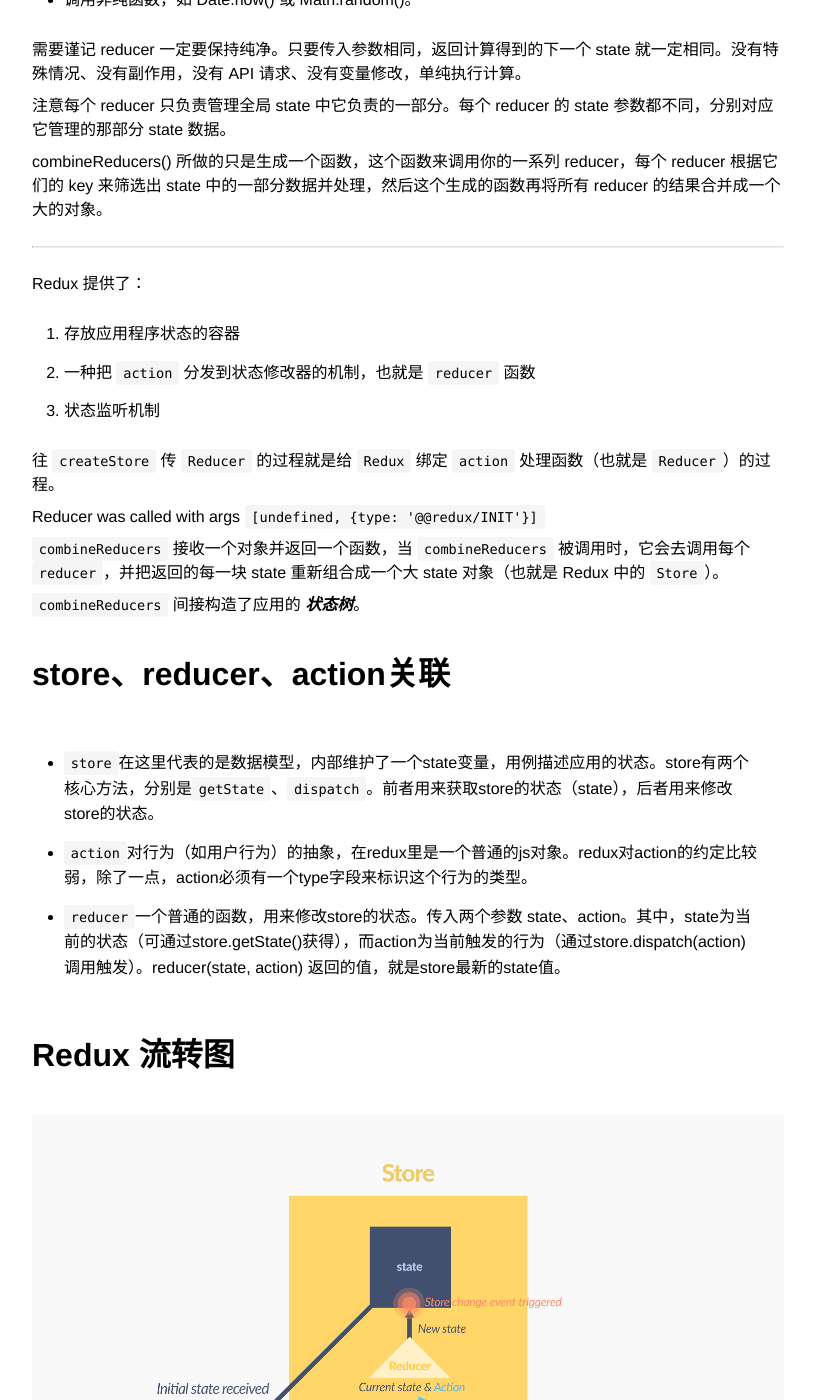
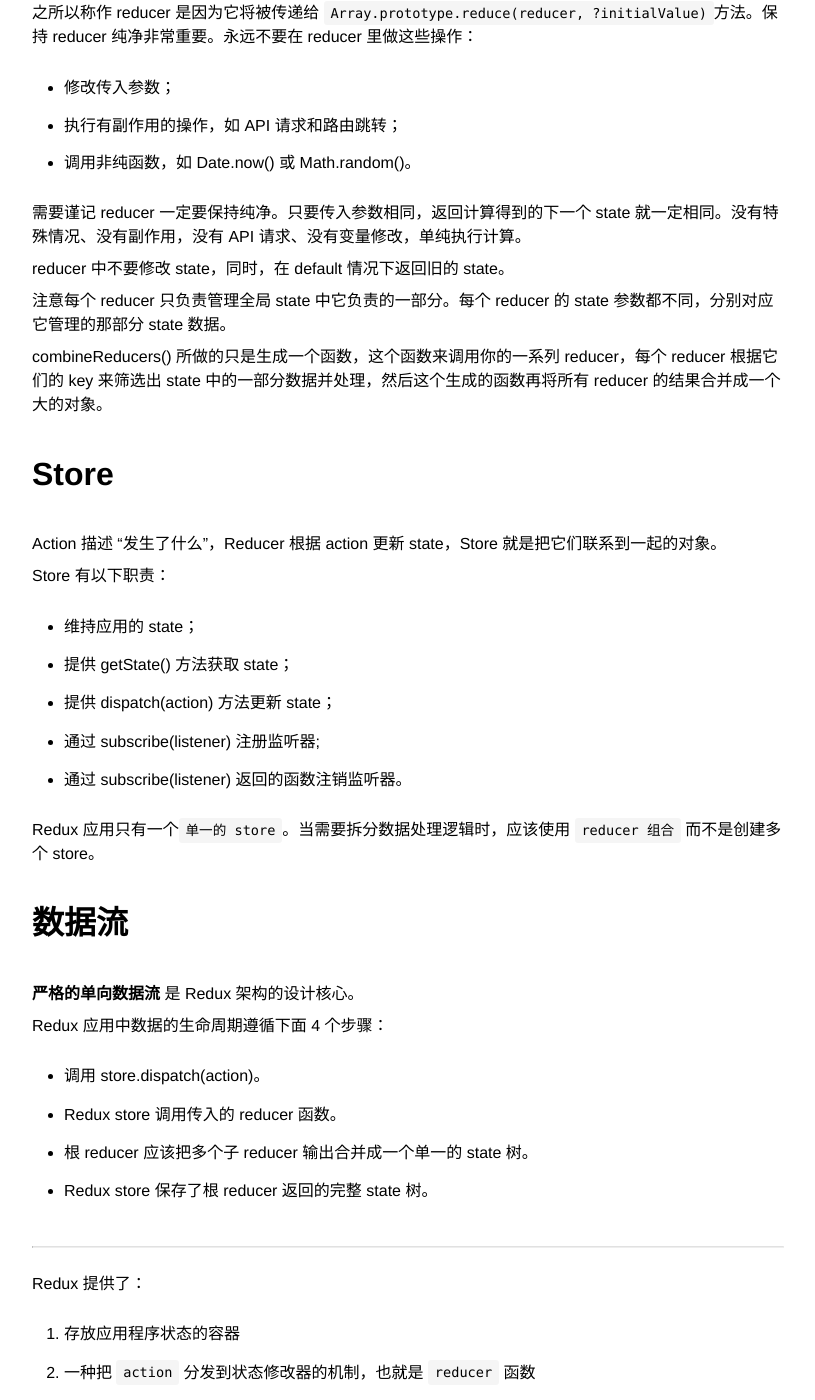
Before and after one commit to alcat2008/alcat2008.github.io, a Jekyll site: the page built from _posts/2016-05-18-redux.md, in a window 1280 px wide and 1400 px high, scrolled down 1342 px. Shown: the whole window, without its empty margins (232-1047 px from the left). Built offline with Jekyll 4.4.1, drawn with Linux system fonts in a browser that asks for light colours; nearby versions of some CDN libraries; some web fonts are replaced; comment, search, counter and statistics services are not loaded; some of the changed text lies outside the part shown.

Commit message:
redux dev tools

````diff
--- a/_posts/2016-05-18-redux.md
+++ b/_posts/2016-05-18-redux.md
@@ -35,6 +35,10 @@
 
   Reducer 只是一些纯函数，它接收先前的 state 和 action，并返回新的 state。
 
+## Action
+
+Action 是把数据传到 store 的有效载荷。它是 store 数据的唯一来源。一般通过 store.dispatch() 将 action 传到 store。
+
 ## Reducer
 
 reducer 就是一个纯函数，接收旧的 state 和 action，返回新的 state。
@@ -51,9 +55,36 @@
 
 需要谨记 reducer 一定要保持纯净。只要传入参数相同，返回计算得到的下一个 state 就一定相同。没有特殊情况、没有副作用，没有 API 请求、没有变量修改，单纯执行计算。
 
+reducer 中不要修改 state，同时，在 default 情况下返回旧的 state。
+
 注意每个 reducer 只负责管理全局 state 中它负责的一部分。每个 reducer 的 state 参数都不同，分别对应它管理的那部分 state 数据。
 
 combineReducers() 所做的只是生成一个函数，这个函数来调用你的一系列 reducer，每个 reducer 根据它们的 key 来筛选出 state 中的一部分数据并处理，然后这个生成的函数再将所有 reducer 的结果合并成一个大的对象。
+
+## Store
+
+Action 描述 "发生了什么"，Reducer 根据 action 更新 state，Store 就是把它们联系到一起的对象。
+
+Store 有以下职责：
+
+- 维持应用的 state；
+- 提供 getState() 方法获取 state；
+- 提供 dispatch(action) 方法更新 state；
+- 通过 subscribe(listener) 注册监听器;
+- 通过 subscribe(listener) 返回的函数注销监听器。
+
+Redux 应用只有一个`单一的 store`。当需要拆分数据处理逻辑时，应该使用 `reducer 组合` 而不是创建多个 store。
+
+## 数据流
+
+**严格的单向数据流** 是 Redux 架构的设计核心。
+
+Redux 应用中数据的生命周期遵循下面 4 个步骤：
+
+- 调用 store.dispatch(action)。
+- Redux store 调用传入的 reducer 函数。
+- 根 reducer 应该把多个子 reducer 输出合并成一个单一的 state 树。
+- Redux store 保存了根 reducer 返回的完整 state 树。
 
 --------------------------------------------------------------------------------
 
@@ -80,3 +111,28 @@
 ## Redux 流转图
 
 ![redux_flowchart](resources/redux_flowchart.png)
+
+## DevTools
+
+详情请参考：
+
+- <https://github.com/gaearon/redux-devtools>
+- <https://github.com/zalmoxisus/redux-devtools-extension>
+
+**安装**
+
+[Chrome Extention](https://chrome.google.com/webstore/detail/redux-devtools/lmhkpmbekcpmknklioeibfkpmmfibljd)
+
+**配置**
+
+在程序源码中，将
+
+```javascript
+let store = createStore(reducer);
+```
+
+替换为
+
+```javascript
+let store = createStore(reducer, window.devToolsExtension && window.devToolsExtension());
+```
````
